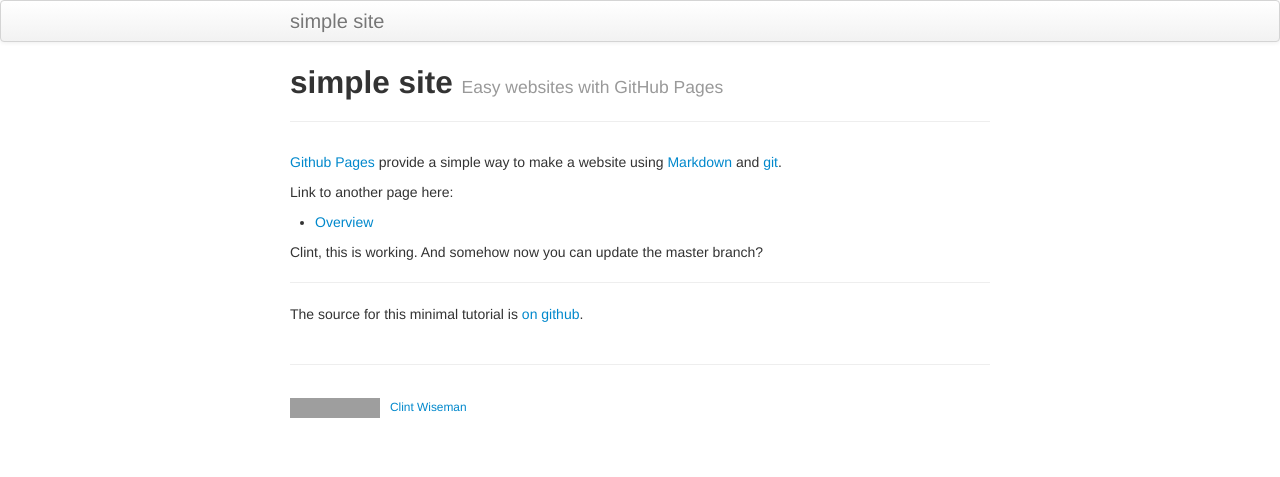
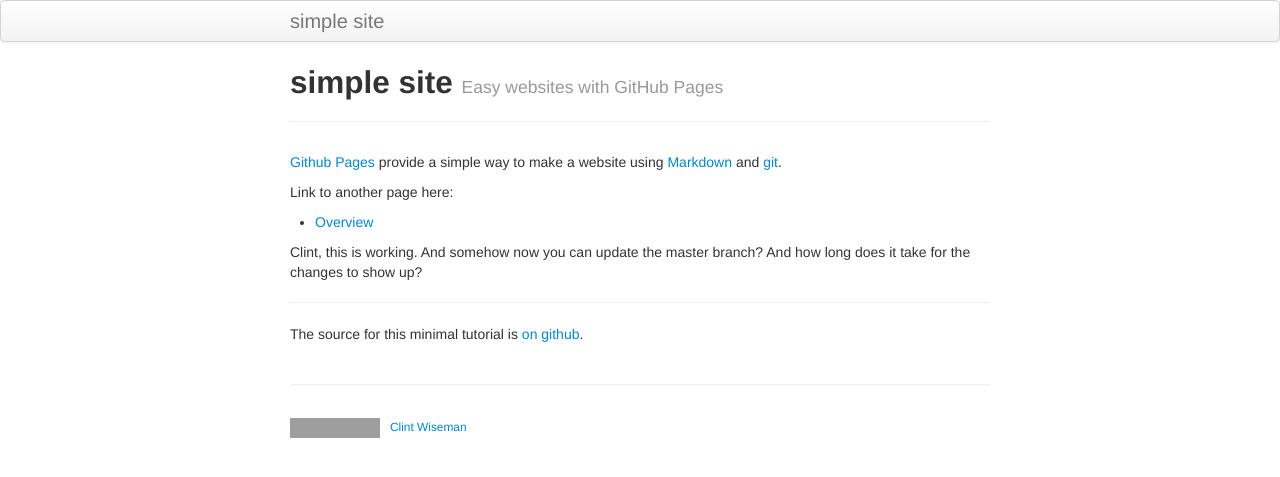
Before and after one commit to wisecg/wisecg.github.io, a Jekyll site: the page built from index.md, in a window 1280 px wide. Shown: the top 477 px of the page. Built offline with Jekyll 4.4.1, drawn with Linux system fonts in a browser that asks for light colours; grey boxes are pictures that could not be loaded.

Commit message:
another note

```diff
--- a/index.md
+++ b/index.md
@@ -14,6 +14,7 @@ Link to another page here:
 - [Overview](pages/overview.html)
 
 Clint, this is working.  And somehow now you can update the master branch?
+And how long does it take for the changes to show up?
 
 ---
 
```
